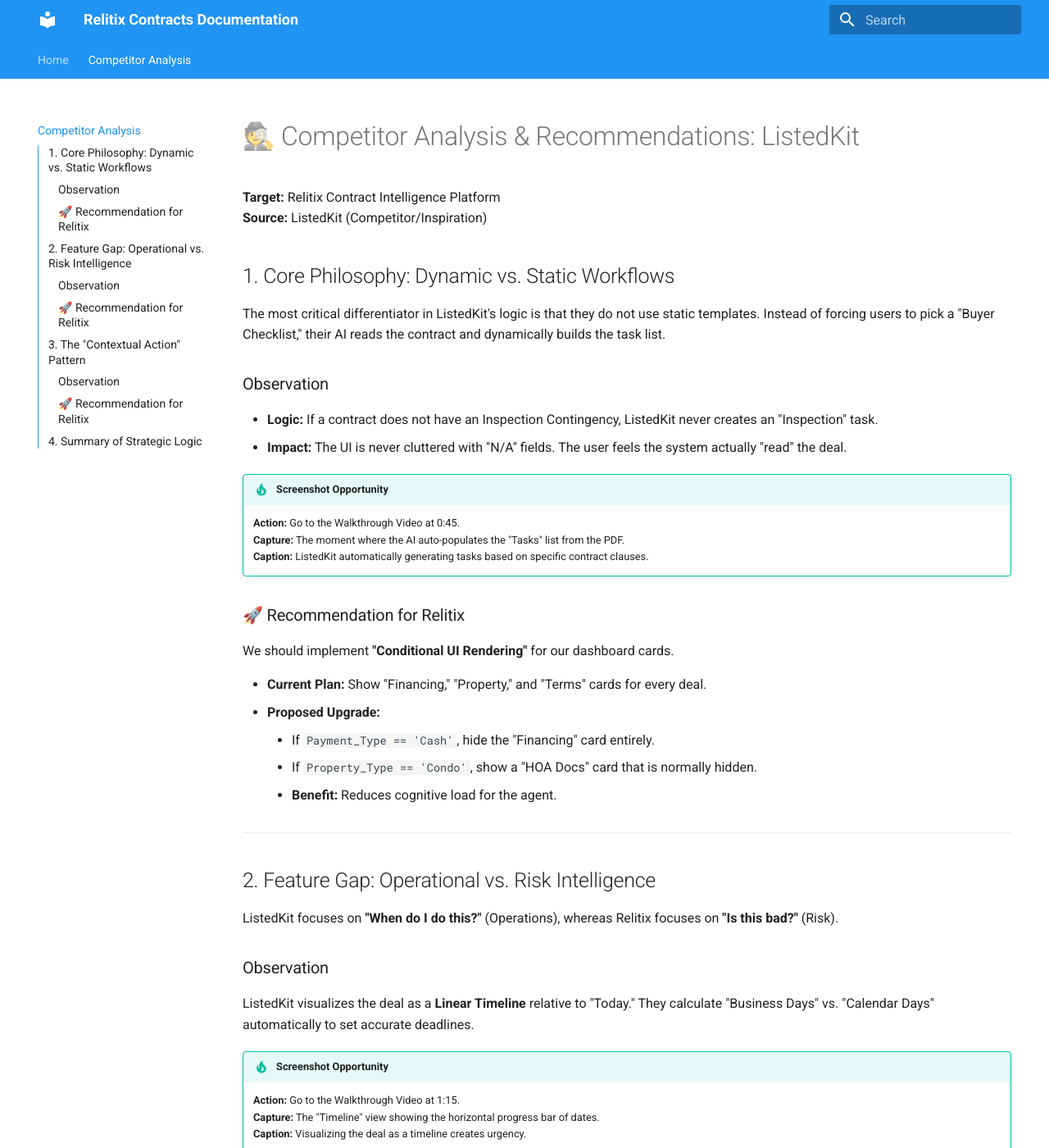
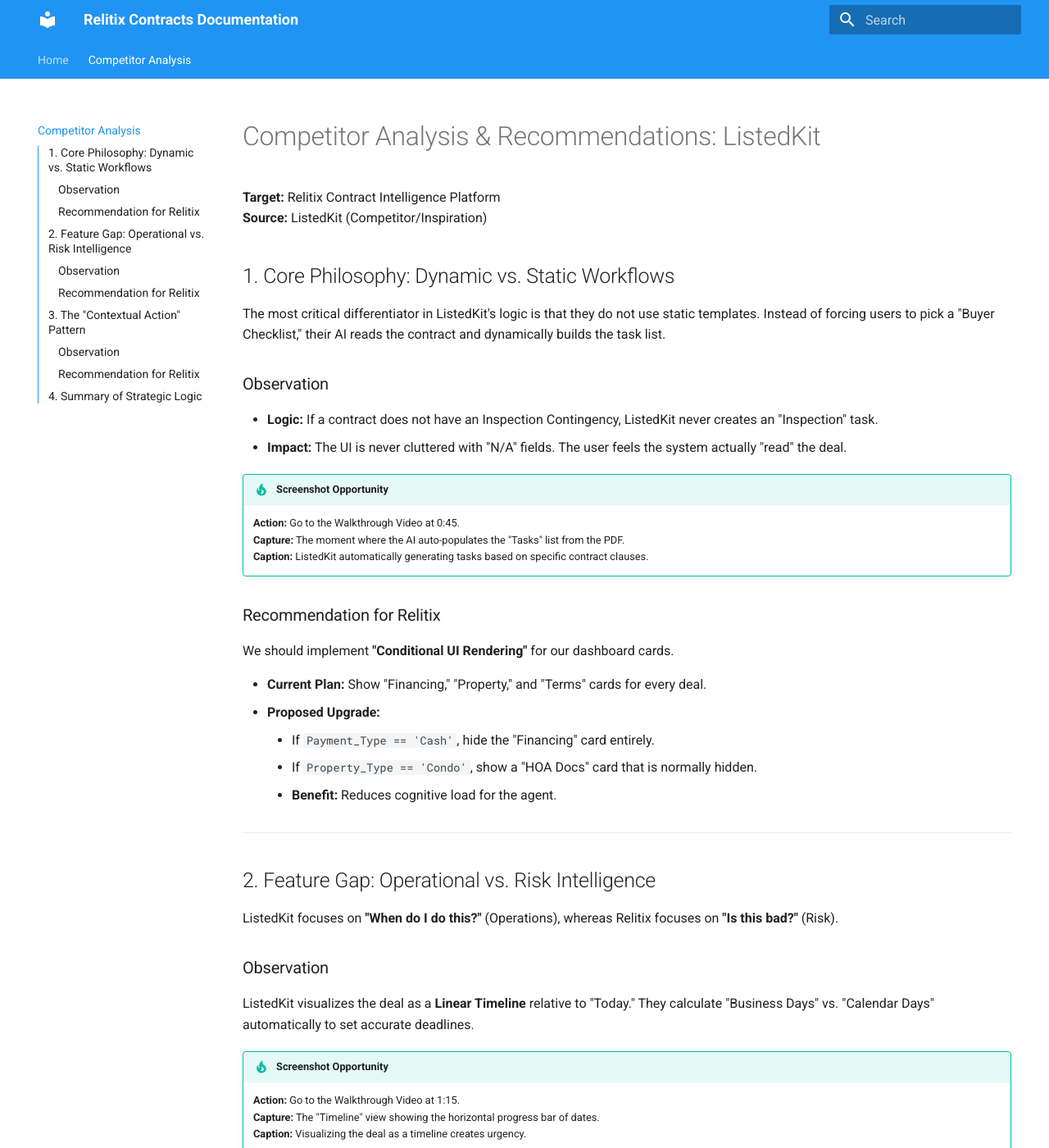
Before and after one commit to Solomon-Dzokoto/relitix-docs, an MkDocs documentation site: the page built from docs/competitor-analysis.md, in a window 1280 px wide and 1400 px high. Shown: the whole window at 82% size. Built offline with MkDocs 1.6.1 and Material for MkDocs 9.7.7, drawn with Linux system fonts in a browser that asks for light colours; some of the changed text lies outside the part shown.

```diff
--- a/docs/competitor-analysis.md
+++ b/docs/competitor-analysis.md
@@ -1,4 +1,4 @@
-# 🕵️ Competitor Analysis & Recommendations: ListedKit
+# Competitor Analysis & Recommendations: ListedKit
 
 **Target:** Relitix Contract Intelligence Platform
 **Source:** ListedKit (Competitor/Inspiration)
@@ -17,7 +17,7 @@ The most critical differentiator in ListedKit's logic is that they do not use st
     **Capture:** The moment where the AI auto-populates the "Tasks" list from the PDF.
     **Caption:** ListedKit automatically generating tasks based on specific contract clauses.
 
-### 🚀 Recommendation for Relitix
+### Recommendation for Relitix
 
 We should implement **"Conditional UI Rendering"** for our dashboard cards.
 
@@ -42,7 +42,7 @@ ListedKit visualizes the deal as a **Linear Timeline** relative to "Today." They
     **Capture:** The "Timeline" view showing the horizontal progress bar of dates.
     **Caption:** Visualizing the deal as a timeline creates urgency.
 
-### 🚀 Recommendation for Relitix
+### Recommendation for Relitix
 
 We can win by combining **Risk with Time**. A risky clause is only a problem if you miss the deadline to fix it.
 
@@ -66,7 +66,7 @@ They offer a **"Draft Email"** button inside the deal context. It doesn't just o
     **Capture:** The "Draft Email" popup window.
     **Caption:** AI drafting an email using specific data points from the extracted contract.
 
-### 🚀 Recommendation for Relitix
+### Recommendation for Relitix
 
 Transform our **"Recommendations"** panel into an **"Action Center."**
 
```
Also changed, not shown: docs/index.md (+1 -1 lines), site/404.html, site/competitor-analysis/index.html (added), site/index.html, site/search/search_index.json.
